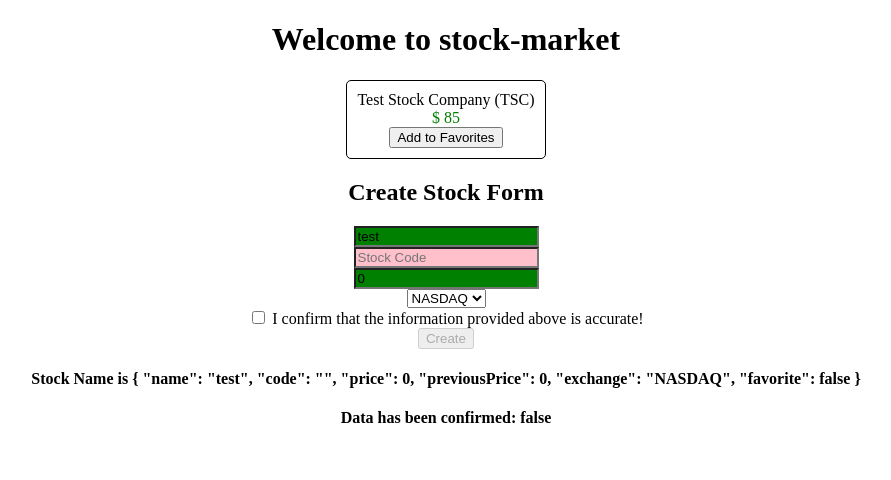
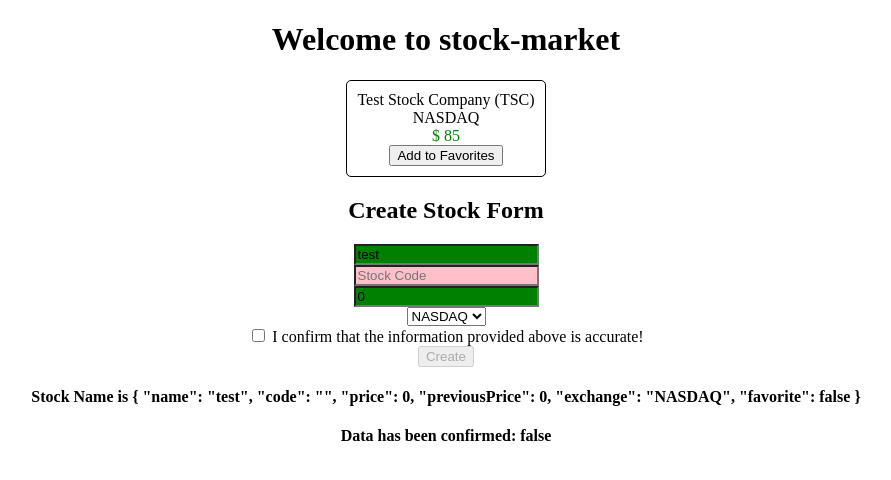
Before and after one commit to victor-arana/stock-market, an Angular app: page / in a window 1280 px wide. Shown: the top 480 px of the page, without its empty margins (194-1085 px from the left). Built offline with nearby package versions, Linux system fonts and the light colour scheme.

Commit message:
:sparkles: show exchange for a stock

```diff
--- a/src/app/stock/stock-item/stock-item.component.html
+++ b/src/app/stock/stock-item/stock-item.component.html
@@ -1,5 +1,6 @@
 <div class="stock-container">
     <div class="name">{{stock.name + ' (' + stock.code + ')'}}</div>
+    <div class="exchange">{{stock.exchange}}</div>
     <div class="price"
          [class]="stock.isPositiveChange() ? 'positive' : 'negative' ">
          $ {{stock.price}}
```
